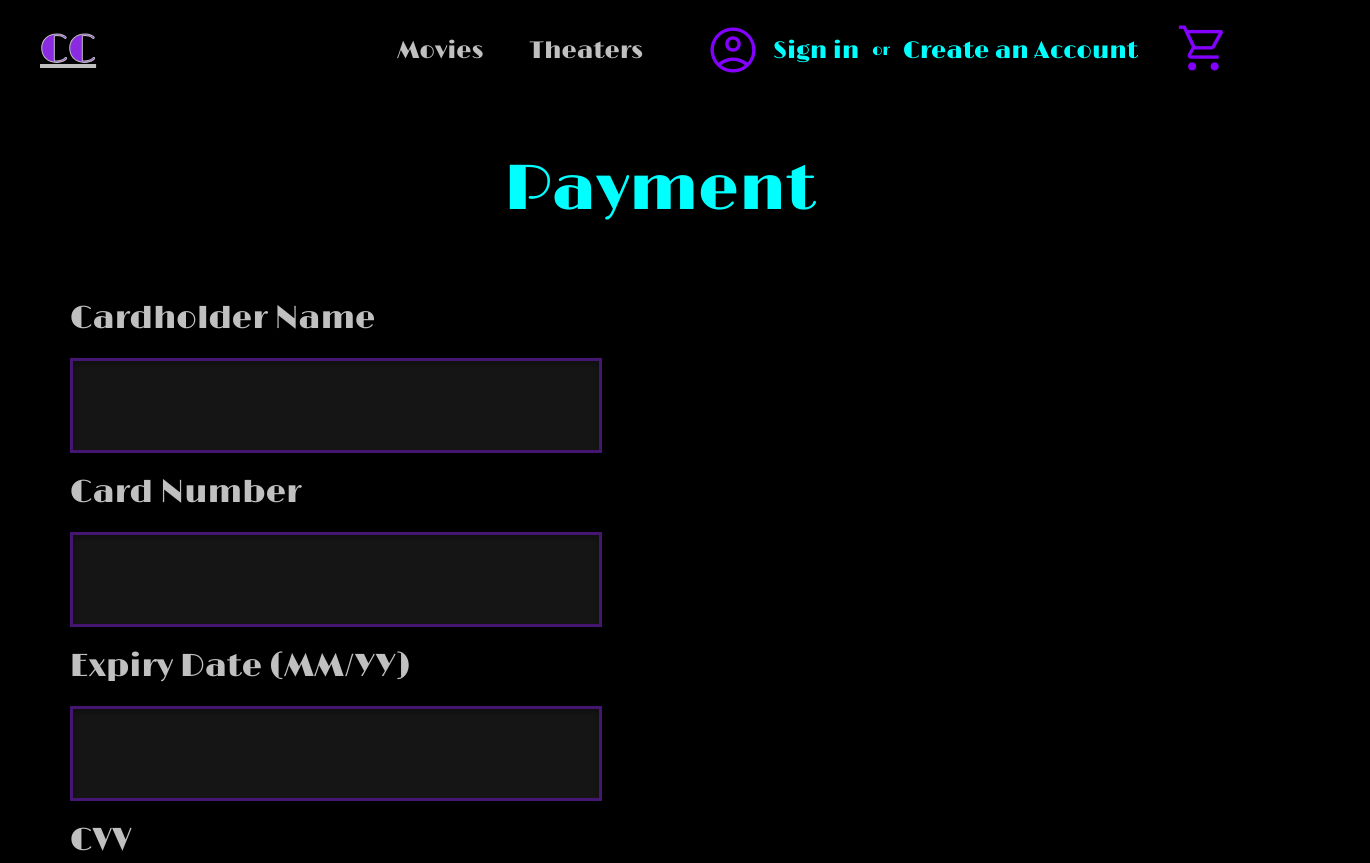
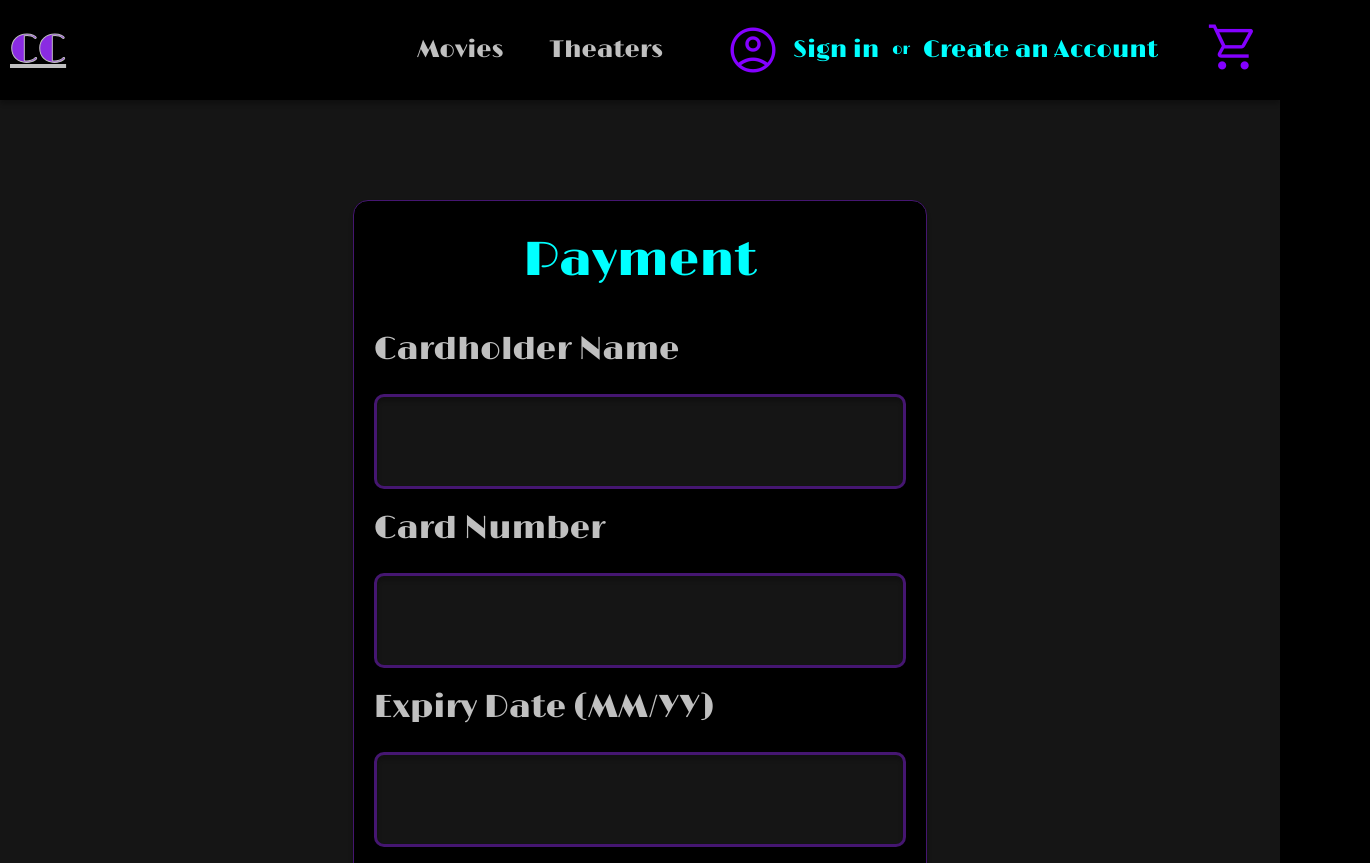
Before and after one commit to Shruti-Nagawekar/CinemaConnect, a plain HTML site: page payment.html in a window 1280 px wide. Shown: the top 863 px of the page, 1370 px wide, since content can reach past the window. Drawn offline with nearby package versions, Linux system fonts and the light colour scheme.

Commit message:
R-fix design

```diff
--- a/payment.html
+++ b/payment.html
@@ -15,6 +15,7 @@
     <!-- import Style sheet -->
     <link rel="stylesheet" href="styles.css">
 </head>
+<script src="functions.js"></script>
 <body>
     <!-- Header Section -->
     <header class="header">
@@ -73,26 +74,28 @@
     </header>
 
     <!-- Payment Section -->
-    <main class="payment-container">
+    <main class="main-section">
+        <div class="payment-container">
             <div class="payment-title">Payment</div>
-        <div class="payment-box">
+            <div class="payment-box input-container">
                 <div class="form-section">
                     <label for="cardholder-name" class="form-label">Cardholder Name</label>
-                <input type="text" id="cardholder-name" class="form-input">
+                    <input type="text" id="cardholder-name" class="form-input input-field">
 
                     <label for="card-number" class="form-label">Card Number</label>
-                <input type="text" id="card-number" class="form-input">
+                    <input type="text" id="card-number" class="form-input input-field">
 
                     <label for="expiry-date" class="form-label">Expiry Date (MM/YY)</label>
-                <input type="text" id="expiry-date" class="form-input">
+                    <input type="text" id="expiry-date" class="form-input input-field">
 
                     <label for="cvv" class="form-label">CVV</label>
-                <input type="text" id="cvv" class="form-input">
+                    <input type="text" id="cvv" class="form-input input-field">
                 </div>
             </div>
             <div class="pay-now-container">
                 <button class="pay-now-btn">Pay Now</button>
             </div>
+        </div>
     </main>
 </body>
 </html>
--- a/styles.css
+++ b/styles.css
@@ -116,7 +116,7 @@ body {
 .header {
     position: sticky;
     top: 0;
-    max-width: 1200px;
+    width: 100%;
     background-color: black;
     box-shadow: 0px 4px 4px rgba(0, 0, 0, 0.25);
     border-bottom: 1px solid rgba(0, 0, 0, 0.35);
@@ -124,9 +124,6 @@ body {
     justify-content: space-between;
     align-items: center;
     z-index: 1000;
-    padding: 0.5rem;
-    margin: 0 auto;
-
 }
 
 /* Logo */
@@ -135,6 +132,7 @@ body {
     font-size: 2.5rem;
     color: #8A2BE2;
     -webkit-text-stroke: 1px #C0C0C0;
+    padding:10px;
     /* Adds a white outline */
 }
 
@@ -248,6 +246,7 @@ body {
 /* shopingCart */
 .ShopingCart {
     margin: 10px;
+    padding: 10px;
 }
 
 
@@ -1091,6 +1090,10 @@ body {
     }
 }
 
+.login-input-field{
+    width: 100%;
+}
+
 /* Payment */
 
 .mbs {
@@ -1125,30 +1128,27 @@ body {
 }
 
 .payment-container {
-    position: relative;
-    width: 100%;
-    max-width: 1440px;
-    margin: 0 auto;
-    padding: 50px 20px;
+    background-color: #000000;
+    border: 1px solid #451671;
+    box-shadow: 0px 4px 4px rgba(0, 0, 0, 0.25);
+    border-radius: 15px;
+    padding: 20px;
+    margin: 100px;
+    display: flex;
+    justify-self: center;
+    flex-direction: column;
+    align-items: center;
+    justify-content: center;
 }
 
 .payment-title {
-    font-size: 64px;
-    line-height: 78px;
+    font-size: 48px;
+    text-align: center;
     color: #00FFFF;
-    text-align: center;
-    margin-bottom: 20px;
+    padding: 10px;
+    margin-bottom: 30px;
 }
 
-.payment-box {
-    width: 1250px;
-    height: 729px;
-    margin: 0 auto;
-    background: #000000;
-    box-shadow: 0px 4px 4px rgba(0, 0, 0, 0.25);
-    border-radius: 5px;
-    padding: 50px;
-}
 
 .form-section {
     display: flex;
```
Also changed, not shown: sign_in.html (+3 -5 lines). Lines whose indentation alone changed are shown as unchanged.
